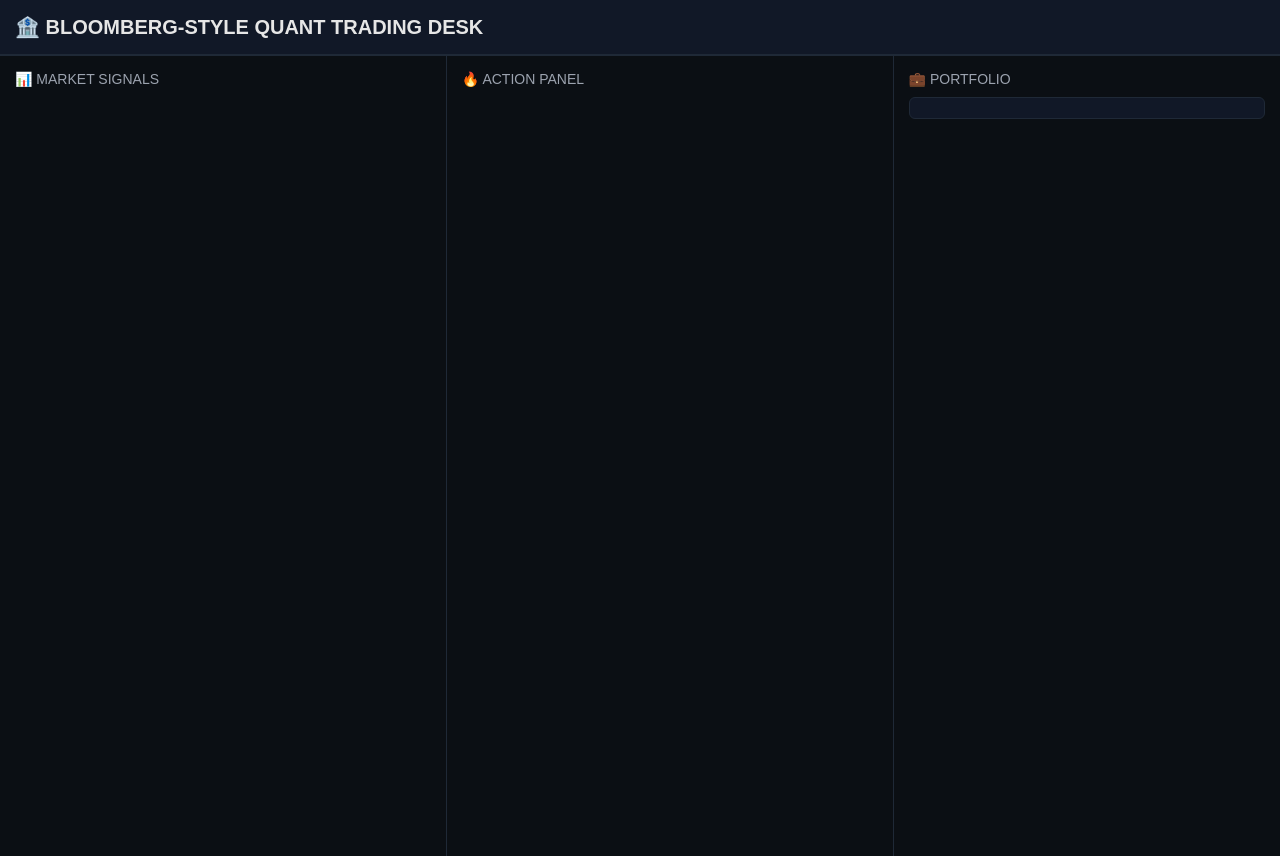
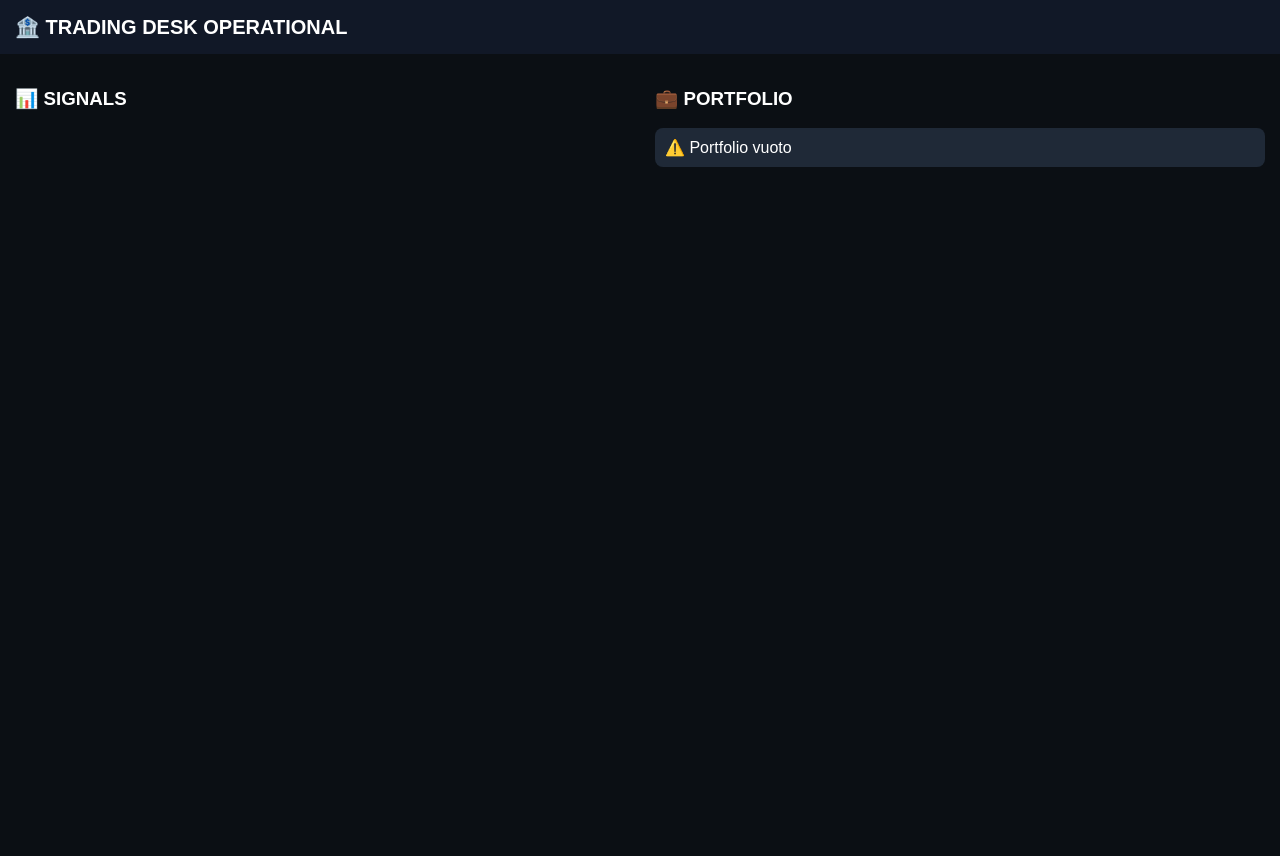
Before and after one commit to Emi202673/investtool-pro, a Flask app: template templates/dashboard.html in a window 1280 px wide. After the commit the page ends 167 px from the top, so only its background shows below. Run offline with Flask 3, Linux system fonts and the light colour scheme; the template is opened without the code that fills it, so the values that code supplies are empty.

Commit message:
Update dashboard.html

```diff
--- a/templates/dashboard.html
+++ b/templates/dashboard.html
@@ -1,110 +1,79 @@
 <!DOCTYPE html>
 <html>
 <head>
-    <title>Bloomberg Style Trading Desk</title>
+    <title>Trading Desk</title>
 
     <style>
         body {
             margin:0;
             font-family: Arial;
             background:#0b0f14;
-            color:#e6e6e6;
+            color:white;
         }
 
-        .topbar {
+        .header {
+            padding:15px;
             background:#111827;
-            padding:15px;
             font-size:20px;
             font-weight:bold;
-            border-bottom:2px solid #1f2937;
         }
 
         .container {
             display:flex;
-            height:100vh;
         }
 
-        .left, .center, .right {
+        .panel {
+            flex:1;
             padding:15px;
-            overflow:auto;
-        }
-
-        .left {
-            width:35%;
-            border-right:1px solid #1f2937;
-        }
-
-        .center {
-            width:35%;
-            border-right:1px solid #1f2937;
-        }
-
-        .right {
-            width:30%;
         }
 
         .card {
-            background:#111827;
+            background:#1f2937;
             padding:10px;
             margin:10px 0;
-            border-radius:6px;
-            border:1px solid #1f2937;
+            border-radius:8px;
         }
 
         .buy { color:#00ff88; font-weight:bold; }
         .sell { color:#ff4d4d; font-weight:bold; }
-        .hold { color:#aaaaaa; }
+        .hold { color:#aaa; }
 
         button {
+            padding:6px;
             margin-top:5px;
-            padding:5px 10px;
-            border:none;
             cursor:pointer;
         }
 
         .buybtn { background:#00ff88; }
         .sellbtn { background:#ff4d4d; }
-
-        input {
-            width:60px;
-        }
-
-        .title {
-            font-size:14px;
-            color:#9ca3af;
-            margin-bottom:5px;
-        }
     </style>
 </head>
 
 <body>
 
-<div class="topbar">
-🏦 BLOOMBERG-STYLE QUANT TRADING DESK
-</div>
+<div class="header">🏦 TRADING DESK OPERATIONAL</div>
 
 <div class="container">
 
-    <!-- LEFT: SIGNALS -->
-    <div class="left">
+    <!-- SIGNALS -->
+    <div class="panel">
 
-        <div class="title">📊 MARKET SIGNALS</div>
+        <h3>📊 SIGNALS</h3>
 
         {% for s in signals %}
         <div class="card">
 
-            <b>{{ s.asset }}</b> — {{ s.price }}<br>
-            RSI: {{ s.rsi }}<br><br>
+            <b>{{ s.asset }}</b><br>
+            Price: {{ s.price }}<br>
+            RSI: {{ s.rsi }}<br>
 
             {% if s.signal == "BUY" %}
-                <span class="buy">🟢 BUY SIGNAL</span>
+                <span class="buy">🟢 BUY</span>
             {% elif s.signal == "SELL" %}
-                <span class="sell">🔴 SELL SIGNAL</span>
+                <span class="sell">🔴 SELL</span>
             {% else %}
                 <span class="hold">⚪ HOLD</span>
             {% endif %}
-
-            <br><br>
 
             <form method="POST" action="/add">
                 <input type="hidden" name="asset" value="{{ s.asset }}">
@@ -123,36 +92,21 @@
 
     </div>
 
-    <!-- CENTER: ACTION PANEL -->
-    <div class="center">
+    <!-- PORTFOLIO -->
+    <div class="panel">
 
-        <div class="title">🔥 ACTION PANEL</div>
-
-        {% for s in signals %}
-            {% if s.signal != "HOLD" %}
-                <div class="card">
-
-                    {% if s.signal == "BUY" %}
-                        🟢 ACTION: BUY {{ s.asset }}
-                    {% else %}
-                        🔴 ACTION: SELL {{ s.asset }}
-                    {% endif %}
-
-                </div>
-            {% endif %}
-        {% endfor %}
-
-    </div>
-
-    <!-- RIGHT: PORTFOLIO -->
-    <div class="right">
-
-        <div class="title">💼 PORTFOLIO</div>
+        <h3>💼 PORTFOLIO</h3>
 
         <div class="card">
-        {% for k, v in portfolio.items() %}
-            📦 {{ k }} → {{ v }}<br>
-        {% endfor %}
+
+        {% if portfolio %}
+            {% for k, v in portfolio.items() %}
+                📦 {{ k }} → {{ v }}<br>
+            {% endfor %}
+        {% else %}
+            ⚠️ Portfolio vuoto
+        {% endif %}
+
         </div>
 
     </div>
```
